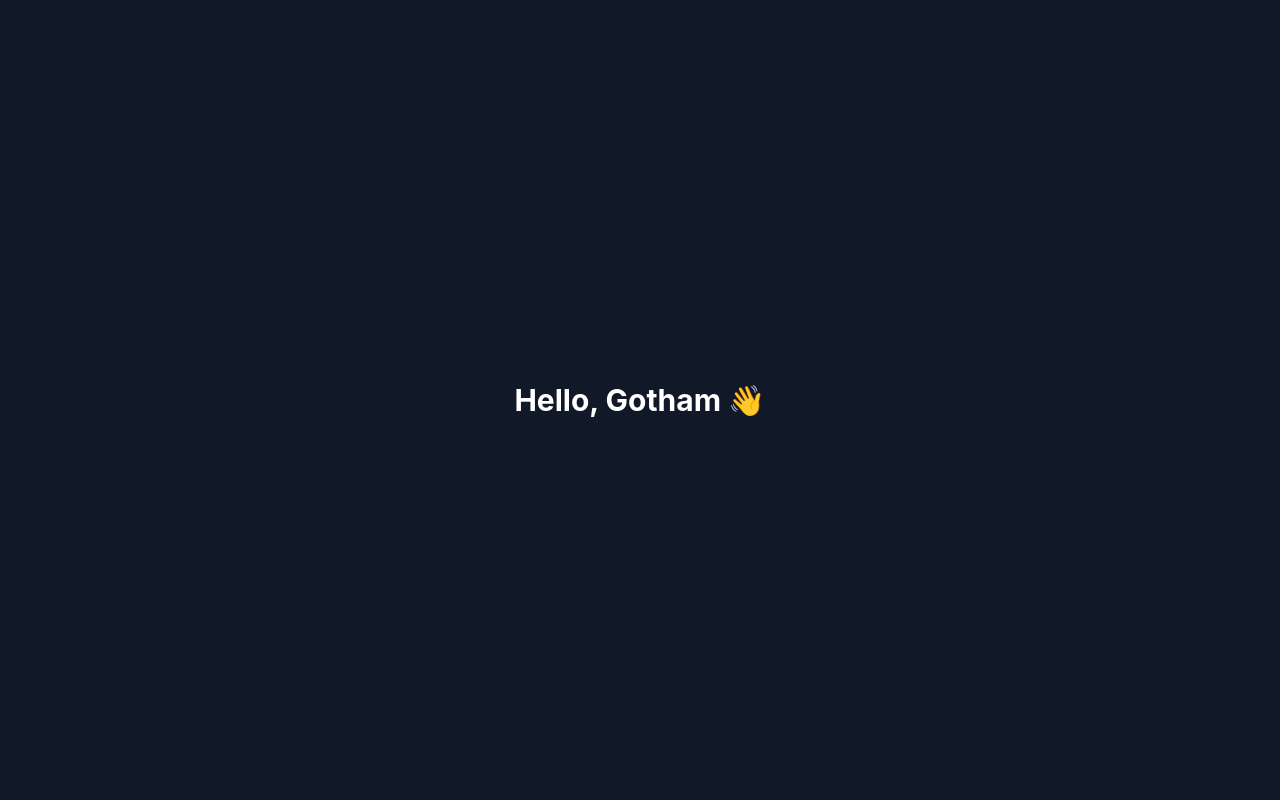
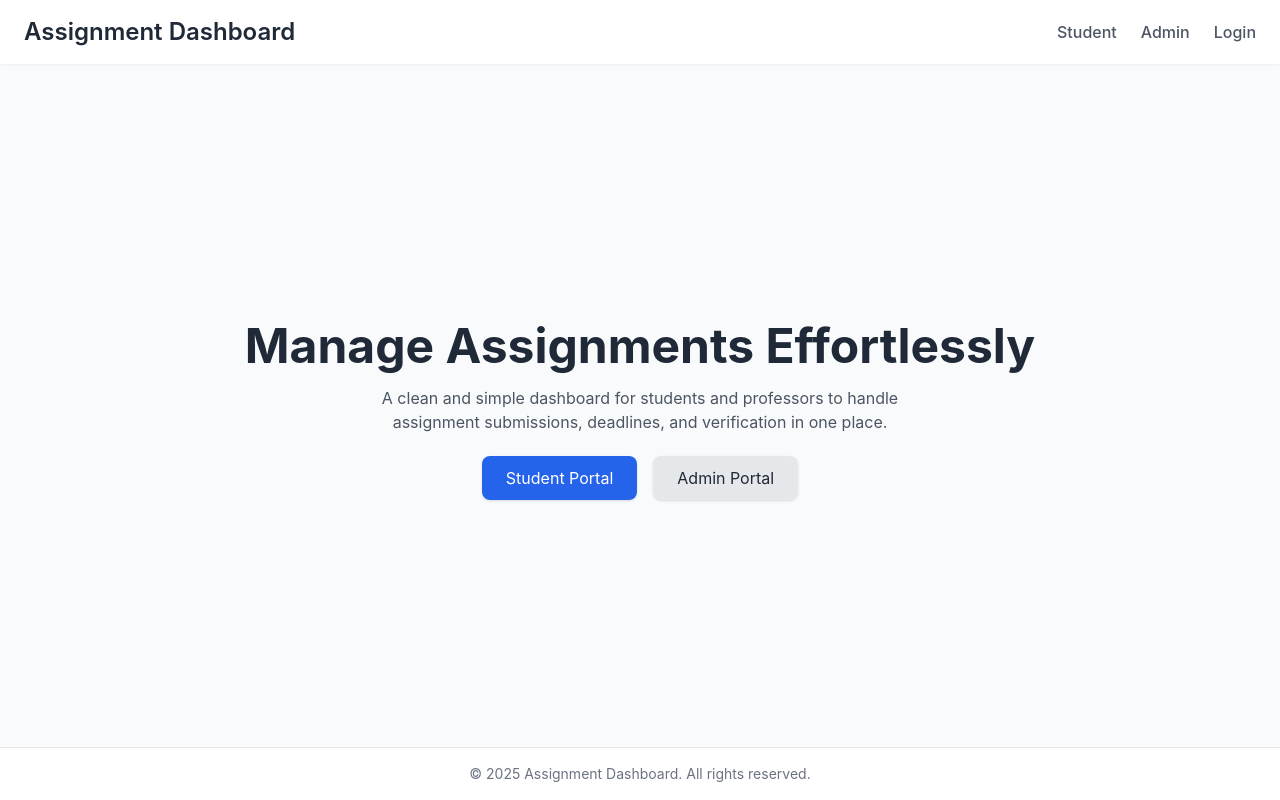
Before and after one commit to rajendradongara/assignment-dashboard, a React (Create React App) app: page / in a window 1280 px wide. Built offline with nearby package versions, Linux system fonts and the light colour scheme.

Commit message:
home page

```diff
--- a/package.json
+++ b/package.json
@@ -9,6 +9,7 @@
     "@testing-library/user-event": "^13.5.0",
     "react": "^19.2.0",
     "react-dom": "^19.2.0",
+    "react-router-dom": "^7.9.5",
     "react-scripts": "^5.0.1",
     "web-vitals": "^2.1.4"
   },
--- a/src/App.js
+++ b/src/App.js
@@ -1,11 +1,16 @@
-import logo from './logo.svg';
+import { Route, Routes } from 'react-router-dom';
+
 import './App.css';
+import Home from './pages/Home.jsx';
+
 
 function App() {
   return (
-    <div className="h-screen flex items-center justify-center bg-gray-900 text-white text-3xl font-bold">
-      Hello, Gotham 👋
-    </div>
+
+    <Routes>
+      <Route path="/" element={<Home />} />
+    </Routes>
+
   );
 }
 
--- a/src/index.js
+++ b/src/index.js
@@ -1,13 +1,17 @@
 import React from 'react';
 import ReactDOM from 'react-dom/client';
+import App from './App';
 import './index.css';
-import App from './App';
 import reportWebVitals from './reportWebVitals';
+import { BrowserRouter } from "react-router-dom";
+
 
 const root = ReactDOM.createRoot(document.getElementById('root'));
 root.render(
   <React.StrictMode>
-    <App />
+    <BrowserRouter>
+      <App />
+    </BrowserRouter>
   </React.StrictMode>
 );
 
--- /dev/null
+++ b/src/pages/Home.jsx
@@ -0,0 +1,66 @@
+import React from "react";
+
+const Home = () => {
+  return (
+    <div className="min-h-screen bg-gray-50 flex flex-col">
+      <header className="bg-white shadow-sm">
+        <div className="max-w-7xl mx-auto px-6 py-4 flex justify-between items-center">
+          <h1 className="text-2xl font-semibold text-gray-800">
+            Assignment Dashboard
+          </h1>
+          <nav className="space-x-6">
+            <a
+              href="/student/dashboard"
+              className="text-gray-600 hover:text-blue-600 font-medium"
+            >
+              Student
+            </a>
+            <a
+              href="/admin/dashboard"
+              className="text-gray-600 hover:text-blue-600 font-medium"
+            >
+              Admin
+            </a>
+            <a
+              href="/login"
+              className="text-gray-600 hover:text-blue-600 font-medium"
+            >
+              Login
+            </a>
+          </nav>
+        </div>
+      </header>
+
+      <main className="flex-grow flex flex-col items-center justify-center text-center px-4">
+        <h2 className="text-4xl md:text-5xl font-bold text-gray-800 mb-4">
+          Manage Assignments Effortlessly
+        </h2>
+        <p className="text-gray-600 max-w-xl mb-8">
+          A clean and simple dashboard for students and professors to handle
+          assignment submissions, deadlines, and verification in one place.
+        </p>
+        <div className="space-x-4">
+          <a
+            href="/student/dashboard"
+            className="px-6 py-3 bg-blue-600 text-white rounded-lg shadow hover:bg-blue-700 transition"
+          >
+            Student Portal
+          </a>
+          <a
+            href="/admin/dashboard"
+            className="px-6 py-3 bg-gray-200 text-gray-800 rounded-lg shadow hover:bg-gray-300 transition"
+          >
+            Admin Portal
+          </a>
+        </div>
+      </main>
+
+      {/* Footer */}
+      <footer className="bg-white border-t py-4 text-center text-gray-500 text-sm">
+        © {new Date().getFullYear()} Assignment Dashboard. All rights reserved.
+      </footer>
+    </div>
+  );
+};
+
+export default Home;
```
Also changed, not shown: 1 other file (tests, documents, lock files or other folders).
